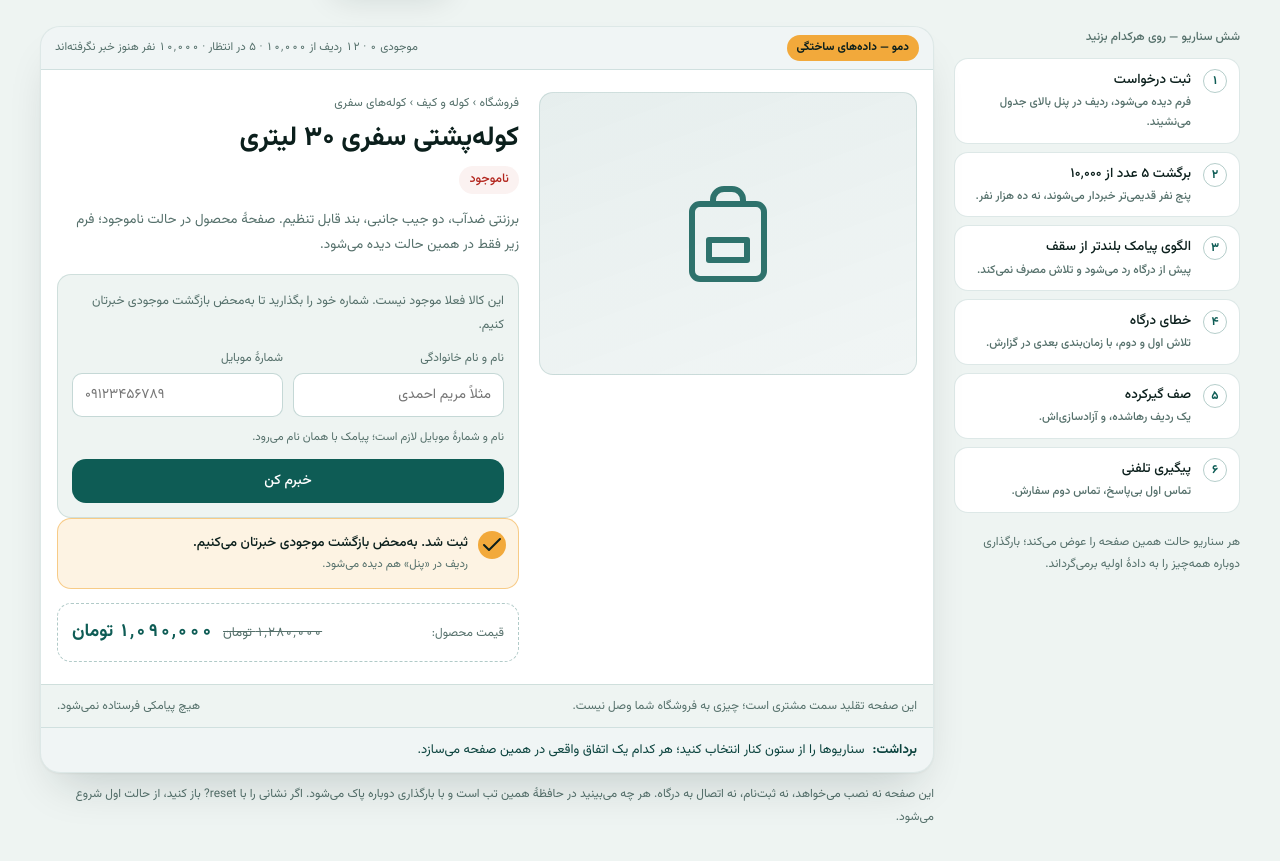
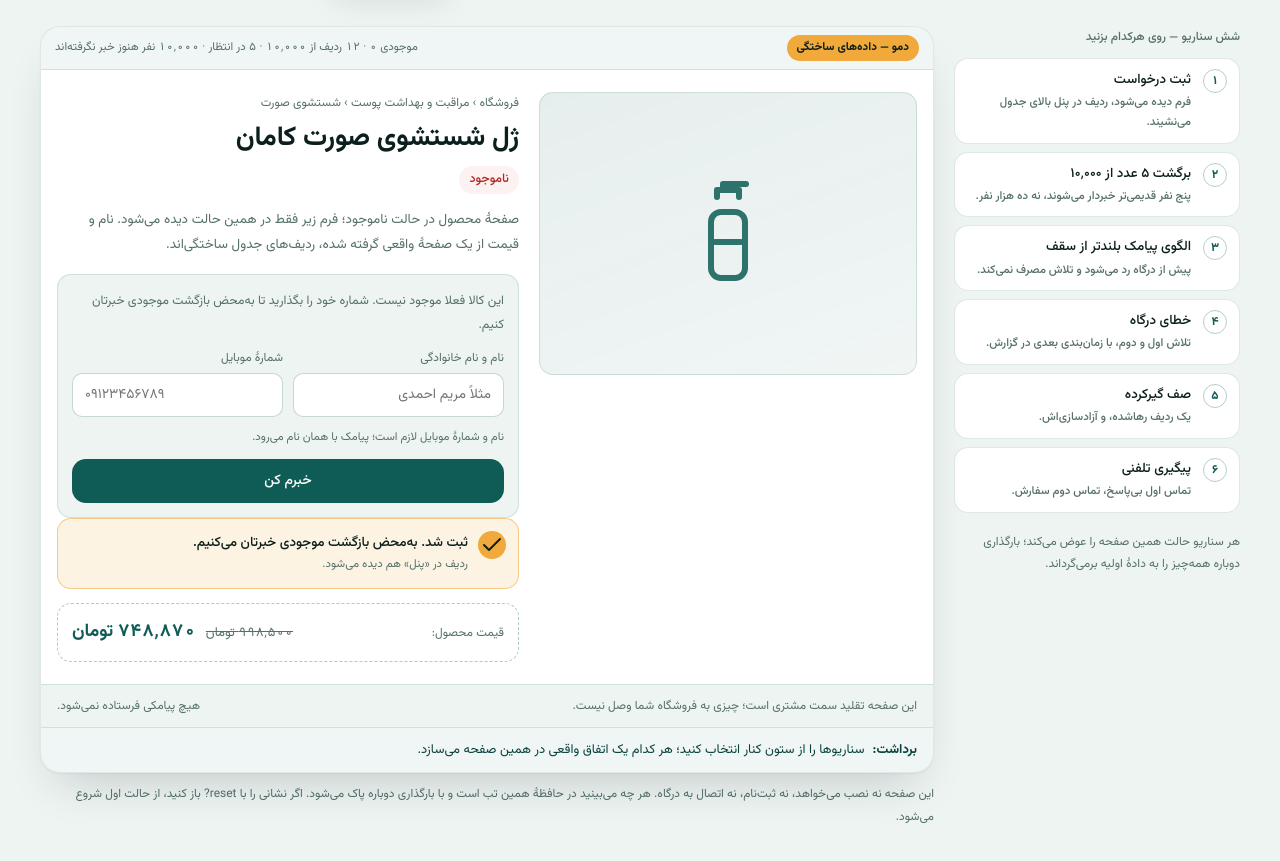
Before and after one commit to Masoumiofficial/mojoodyar-landing, a plain HTML site: page demo/index.html in a window 1280 px wide. Shown: the part 63-924 px from the top of the page. Drawn offline with Linux system fonts and the light colour scheme.

Commit message:
Remove the last invented data
- mock product is the real one from the screenshot, at the real prices
  (۹۹۸٬۵۰۰ → ۷۴۸٬۸۷۰), with a bottle icon instead of a bag
- demo product page matches: same name, same price box, real breadcrumb,
  invented product blurb replaced by a note about what is real and what is not
- demo counter «۹٬۹۹۵ در انتظار» (a number that only existed in scenario ۲) is gone
- FAQ no longer claims an install time nobody measured
- hero footnote now says which parts are real and which are demo data

Co-authored-by: arena-agent <297053741+arena-agent@users.noreply.github.com>

```diff
--- a/assets/app.js
+++ b/assets/app.js
@@ -50,7 +50,7 @@
     /* what the plugin does: the form stays on the page, one confirmation line appears,
        the fields are cleared and the receipt keeps what was typed */
     var line = d.getElementById("hero-ok-line");
-    if (line) line.textContent = n.value.trim() + " · " + t.value.trim() + " · کوله‌پشتی سفری ۳۰ لیتری";
+    if (line) line.textContent = n.value.trim() + " · " + t.value.trim() + " · ژل شستشوی صورت کامان";
     heroOk.hidden = false;
     n.value = "";
     t.value = "";
@@ -310,7 +310,7 @@
 
   function ctxHtml() {
     var out = '<div class="mjy-demo-ctx">' +
-      '<span class="mjy-ctx-item">محصول: <b>کوله‌پشتی سفری ۳۰ لیتری</b></span>' +
+      '<span class="mjy-ctx-item">محصول: <b>ژل شستشوی صورت کامان</b></span>' +
       '<span class="mjy-ctx-stock mjy-ctx-item">موجودی: <b>' + st.stock + "</b></span>" +
       '<span class="mjy-ctx-stock mjy-ctx-item">در صف: <b>' + fmt(queueCount(st)) + "</b></span>";
     if (abandonedCount(st) > 0) {
--- a/demo/index.html
+++ b/demo/index.html
@@ -316,19 +316,19 @@ button{background:none;border:0;padding:0;cursor:pointer}
           <div class="dm-shop">
             <div class="dm-media" aria-hidden="true">
               <svg width="24" height="24" viewBox="0 0 24 24" fill="none" stroke="currentColor" stroke-width="1.2" stroke-linecap="round" stroke-linejoin="round" aria-hidden="true">
-                <path d="M9 6V5.2A2.2 2.2 0 0 1 11.2 3h1.6A2.2 2.2 0 0 1 15 5.2V6"></path>
-                <path d="M6.4 6h11.2A1.6 1.6 0 0 1 19.2 7.6v11.8a1.6 1.6 0 0 1-1.6 1.6H6.4a1.6 1.6 0 0 1-1.6-1.6V7.6A1.6 1.6 0 0 1 6.4 6Z"></path>
-                <path d="M8.2 13.2h7.6v4H8.2z"></path>
-                <path d="M4.8 10.4v4.6M19.2 10.4v4.6"></path>
+                <path d="M9.8 4.6V3.2h4.4v1.4"></path>
+                <path d="M11 3.2V2h4.6"></path>
+                <path d="M8.6 9.6a2 2 0 0 1 2-2h2.8a2 2 0 0 1 2 2v9.2a2 2 0 0 1-2 2h-2.8a2 2 0 0 1-2-2Z"></path>
+                <path d="M9.4 13.6h5.2"></path>
               </svg>
             </div>
             <div>
-              <p class="dm-crumb">فروشگاه › کوله و کیف › کوله‌های سفری</p>
-              <h1 class="dm-prod-name">کوله‌پشتی سفری ۳۰ لیتری</h1>
+              <p class="dm-crumb">فروشگاه › مراقبت و بهداشت پوست › شستشوی صورت</p>
+              <h1 class="dm-prod-name">ژل شستشوی صورت کامان</h1>
               <div class="dm-prod-meta">
                 <span class="dm-stock out" id="shop-stock">ناموجود</span>
               </div>
-              <p class="dm-desc">برزنتی ضدآب، دو جیب جانبی، بند قابل تنظیم. صفحهٔ محصول در حالت ناموجود؛ فرم زیر فقط در همین حالت دیده می‌شود.</p>
+              <p class="dm-desc">صفحهٔ محصول در حالت ناموجود؛ فرم زیر فقط در همین حالت دیده می‌شود. نام و قیمت از یک صفحهٔ واقعی گرفته شده، ردیف‌های جدول ساختگی‌اند.</p>
 
               <form class="dm-form" id="shop-form" novalidate>
                 <p class="dm-form-intro">این کالا فعلا موجود نیست. شماره خود را بگذارید تا به‌محض بازگشت موجودی خبرتان کنیم.</p>
@@ -358,7 +358,7 @@ button{background:none;border:0;padding:0;cursor:pointer}
 
               <div class="dm-price-box">
                 <p class="dm-price-box-label">قیمت محصول:</p>
-                <p class="dm-price-box-line"><s>۱٬۲۸۰٬۰۰۰ تومان</s> <b>۱٬۰۹۰٬۰۰۰ تومان</b></p>
+                <p class="dm-price-box-line"><s>۹۹۸٬۵۰۰ تومان</s> <b>۷۴۸٬۸۷۰ تومان</b></p>
               </div>
             </div>
           </div>
@@ -441,7 +441,7 @@ button{background:none;border:0;padding:0;cursor:pointer}
 
               <div class="dm-card">
                 <h3>گزارش رویدادها <span class="dm-count" id="log-count"></span></h3>
-                <div class="dm-log" id="log"><div class="dm-ev dm-ev--info"><div class="dm-ev-t"><b>پایش موجودی اجرا شد.</b><span class="dm-ev-time">۱۴:۰۵</span></div><p>موجودی «کوله‌پشتی سفری ۳۰ لیتری» صفر است؛ لیست انتظار بسته می‌ماند.</p></div><div class="dm-ev dm-ev--info"><div class="dm-ev-t"><b>پنل باز شد.</b><span class="dm-ev-time">۱۴:۰۶</span></div><p>داده‌های این صفحه ساختگی‌اند و در حافظهٔ همین تب می‌مانند.</p></div></div>
+                <div class="dm-log" id="log"><div class="dm-ev dm-ev--info"><div class="dm-ev-t"><b>پایش موجودی اجرا شد.</b><span class="dm-ev-time">۱۴:۰۵</span></div><p>موجودی «ژل شستشوی صورت کامان» صفر است؛ لیست انتظار بسته می‌ماند.</p></div><div class="dm-ev dm-ev--info"><div class="dm-ev-t"><b>پنل باز شد.</b><span class="dm-ev-time">۱۴:۰۶</span></div><p>داده‌های این صفحه ساختگی‌اند و در حافظهٔ همین تب می‌مانند.</p></div></div>
               </div>
             </div>
           </div>
@@ -548,7 +548,7 @@ button{background:none;border:0;padding:0;cursor:pointer}
         row(12, "", "۰۹۳۸۸۸۹۹۰۰", "۱۴۰۵/۰۸/۰۷", "closed")
       ],
       log: [
-        { kind: "info", time: "۱۴:۰۵", title: "پایش موجودی اجرا شد.", detail: "موجودی «کوله‌پشتی سفری ۳۰ لیتری» صفر است؛ لیست انتظار بسته می‌ماند." },
+        { kind: "info", time: "۱۴:۰۵", title: "پایش موجودی اجرا شد.", detail: "موجودی «ژل شستشوی صورت کامان» صفر است؛ لیست انتظار بسته می‌ماند." },
         { kind: "info", time: "۱۴:۰۶", title: "پنل باز شد.", detail: "داده‌های این صفحه ساختگی‌اند و در حافظهٔ همین تب می‌مانند." }
       ]
     };
```
Also changed, not shown: index.html (+8 -8 lines), 1 other file.
